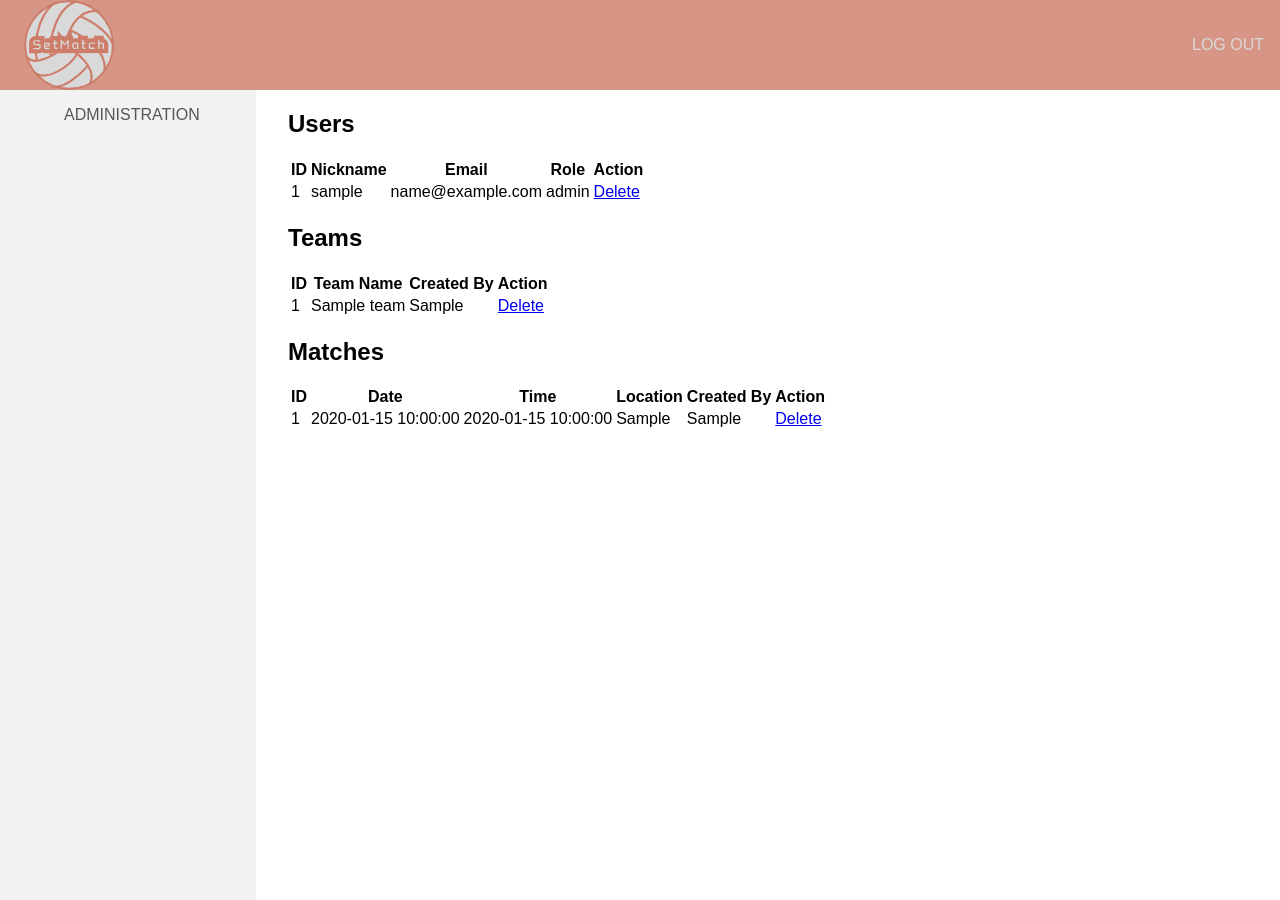
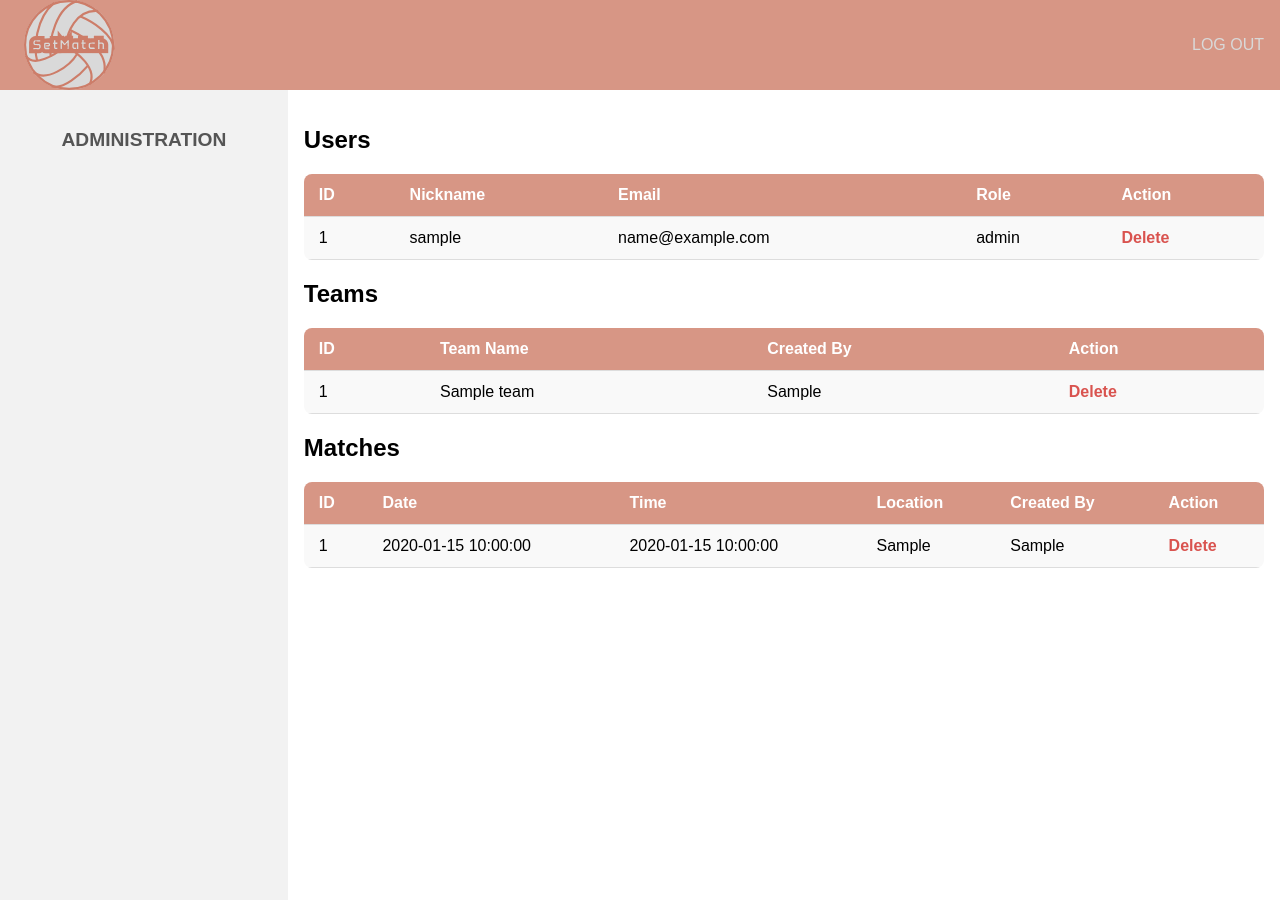
Before and after one commit to abulanda/SetMatch, a PHP site: page /admin in a window 1280 px wide. Run offline with PHP 8.4, Linux system fonts and the light colour scheme; the visitor is signed in with stand-in values (Sample User, id 1); tables that the repository leaves empty or names only in its code hold one stand-in row (values such as "Sample post"); some libraries are stand-ins or nearby versions.

Commit message:
updating admin panel

```diff
--- a/public/css/admin.css
+++ b/public/css/admin.css
@@ -63,32 +63,77 @@ body {
     background-color: #f2f2f2;
     position: relative;
     z-index: 1;
+    display: flex;
+    flex-direction: column;
+    align-items: center;
+    padding: 20px;
 }
 
 .profile-details {
-    text-align: left;
+    text-align: center;
     width: 100%;
-    padding-left: 4em;
 }
 
 .profile-details p {
     font-family: 'Jost', sans-serif;
-    font-size: 1em;
+    font-size: 1.2em;
     color: #555555;
+    font-weight: bold;
     margin: 1em 0;
-    text-align: left;
 }
+
+
 
 .main-page {
     width: 80%;
     max-height: calc(100vh - 10vh);
     background-color: #ffffff;
-    padding-left: 2em;
-    padding-bottom: 2em;
+    padding:1em;
     overflow-y: auto;
     z-index: 0;
     position: relative;
     box-sizing: border-box;
+}
+
+table {
+    width: 100%;
+    border-collapse: collapse;
+    margin: 20px 0;
+    font-size: 1em;
+    text-align: left;
+    background: #fff;
+    border-radius: 8px;
+    overflow: hidden;
+}
+
+table th, table td {
+    padding: 12px 15px;
+    border-bottom: 1px solid #ddd;
+}
+
+table th {
+    background-color: #D79685;
+    color: #fff;
+    font-weight: bold;
+}
+
+table tr:nth-child(even) {
+    background-color: #f9f9f9;
+}
+
+table tr:hover {
+    background-color: #f1f1f1;
+    transition: 0.3s;
+}
+
+table a {
+    color: #d9534f;
+    text-decoration: none;
+    font-weight: bold;
+}
+
+table a:hover {
+    text-decoration: underline;
 }
 
 @media only screen and (max-device-width: 600px) {
@@ -152,4 +197,15 @@ body {
         box-sizing: border-box;
     }
 
+    table {
+        font-size: 2em;
+    }
+
+    table th, table td {
+        padding: 6px;
+    }
+
+    h2 {
+        font-size: 3em;
+    }
 }
--- a/public/views/admin.php
+++ b/public/views/admin.php
@@ -35,6 +35,7 @@
             </tr>
             <?php if (isset($usersList)): ?>
                 <?php foreach($usersList as $u): ?>
+                    <?php if ($u['user_id'] != 14): // Pomijamy admina ?>
                         <tr>
                             <td><?= htmlspecialchars($u['user_id']); ?></td>
                             <td><?= htmlspecialchars($u['nickname']); ?></td>
@@ -42,6 +43,7 @@
                             <td><?= htmlspecialchars($u['role'] ?? 'USER'); ?></td>
                             <td><a href="deleteUser?id=<?= $u['user_id'] ?>">Delete</a></td>
                         </tr>
+                    <?php endif; ?>
                 <?php endforeach; ?>
             <?php endif; ?>
         </table>
```
Also changed, not shown: uploads/66847a4728b6d4ff477f0141af1b11bb5f679d0d.jpg (added), uploads/dd66067eb4b89744475f280f3b628b3dd9b1af82.jpg (added), 10 other files. Lines whose indentation alone changed are shown as unchanged.
